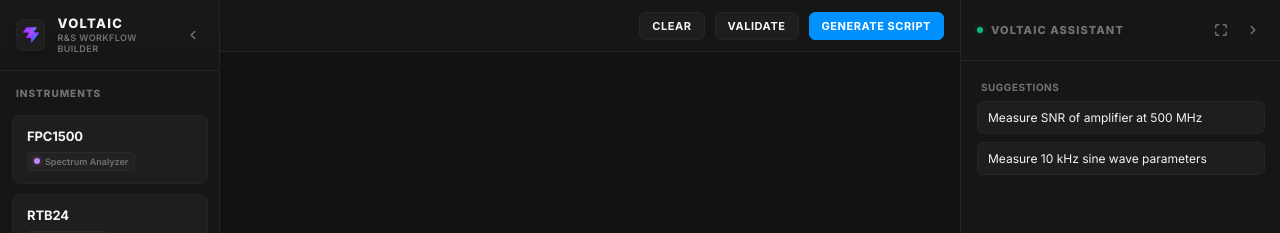
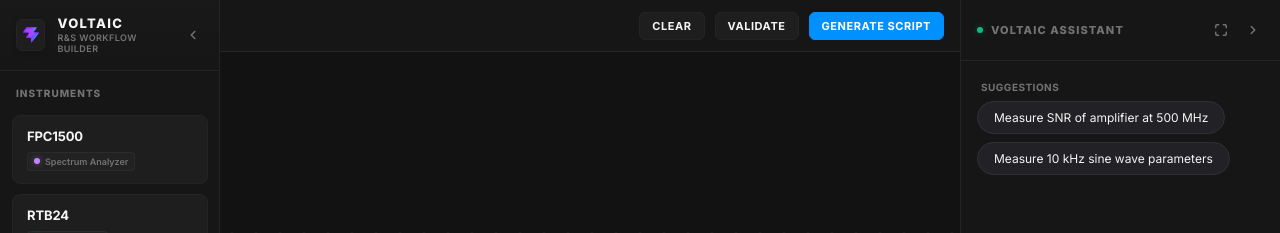
Before and after one commit to I-PHEN/voltaic, a React (Vite) app: page / in a window 1280 px wide. Shown: the top 233 px of the page. Built offline with nearby package versions, Linux system fonts and the light colour scheme.

Commit message:
style: update suggestion chips to float as modern pill-shaped bubbles instead of full width lines

```diff
--- a/src/App.tsx
+++ b/src/App.tsx
@@ -1267,23 +1267,23 @@
 
                 {/* Suggestion Chips */}
                 {!isTyping && messages.length === 0 && (
-                  <div style={{ display: 'flex', flexDirection: 'column', gap: '8px', padding: '8px 0' }}>
+                  <div style={{ display: 'flex', flexDirection: 'column', gap: '8px', padding: '8px 0', alignItems: 'flex-start' }}>
                     <span style={{ fontSize: '10px', fontWeight: 700, color: 'var(--color-text-muted)', textTransform: 'uppercase', letterSpacing: '0.05em', paddingLeft: '4px' }}>
                       Suggestions
                     </span>
                     <button
                       onClick={() => handleSuggestionClick('Measure SNR of amplifier at 500 MHz')}
-                      style={{ background: 'var(--bg-card)', border: '1px solid var(--border-color)', color: 'var(--color-text)', borderRadius: '6px', padding: '8px 10px', fontSize: '12px', textAlign: 'left', cursor: 'pointer', outline: 'none', transition: 'all 0.15s' }}
-                      onMouseOver={(e) => { e.currentTarget.style.borderColor = '#383838'; e.currentTarget.style.backgroundColor = 'var(--bg-card-hover)'; }}
-                      onMouseOut={(e) => { e.currentTarget.style.borderColor = 'var(--border-color)'; e.currentTarget.style.backgroundColor = 'var(--bg-card)'; }}
+                      style={{ background: '#222226', border: '1px solid #303038', color: 'var(--color-text)', borderRadius: '18px', padding: '8px 16px', fontSize: '12px', textAlign: 'left', cursor: 'pointer', outline: 'none', transition: 'all 0.15s' }}
+                      onMouseOver={(e) => { e.currentTarget.style.borderColor = '#444450'; e.currentTarget.style.backgroundColor = 'var(--bg-card-hover)'; }}
+                      onMouseOut={(e) => { e.currentTarget.style.borderColor = '#303038'; e.currentTarget.style.backgroundColor = '#222226'; }}
                     >
                       Measure SNR of amplifier at 500 MHz
                     </button>
                     <button
                       onClick={() => handleSuggestionClick('Measure 10 kHz sine wave parameters')}
-                      style={{ background: 'var(--bg-card)', border: '1px solid var(--border-color)', color: 'var(--color-text)', borderRadius: '6px', padding: '8px 10px', fontSize: '12px', textAlign: 'left', cursor: 'pointer', outline: 'none', transition: 'all 0.15s' }}
-                      onMouseOver={(e) => { e.currentTarget.style.borderColor = '#383838'; e.currentTarget.style.backgroundColor = 'var(--bg-card-hover)'; }}
-                      onMouseOut={(e) => { e.currentTarget.style.borderColor = 'var(--border-color)'; e.currentTarget.style.backgroundColor = 'var(--bg-card)'; }}
+                      style={{ background: '#222226', border: '1px solid #303038', color: 'var(--color-text)', borderRadius: '18px', padding: '8px 16px', fontSize: '12px', textAlign: 'left', cursor: 'pointer', outline: 'none', transition: 'all 0.15s' }}
+                      onMouseOver={(e) => { e.currentTarget.style.borderColor = '#444450'; e.currentTarget.style.backgroundColor = 'var(--bg-card-hover)'; }}
+                      onMouseOut={(e) => { e.currentTarget.style.borderColor = '#303038'; e.currentTarget.style.backgroundColor = '#222226'; }}
                     >
                       Measure 10 kHz sine wave parameters
                     </button>
```
